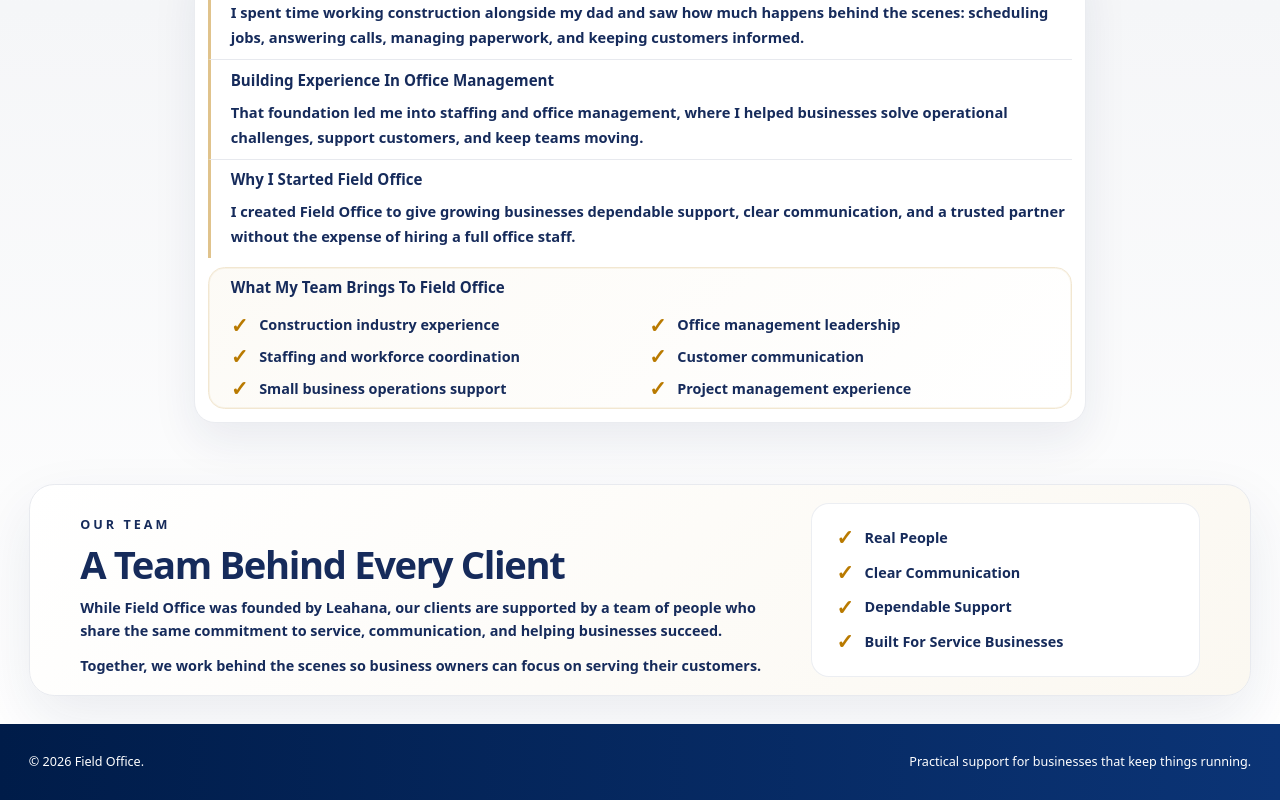
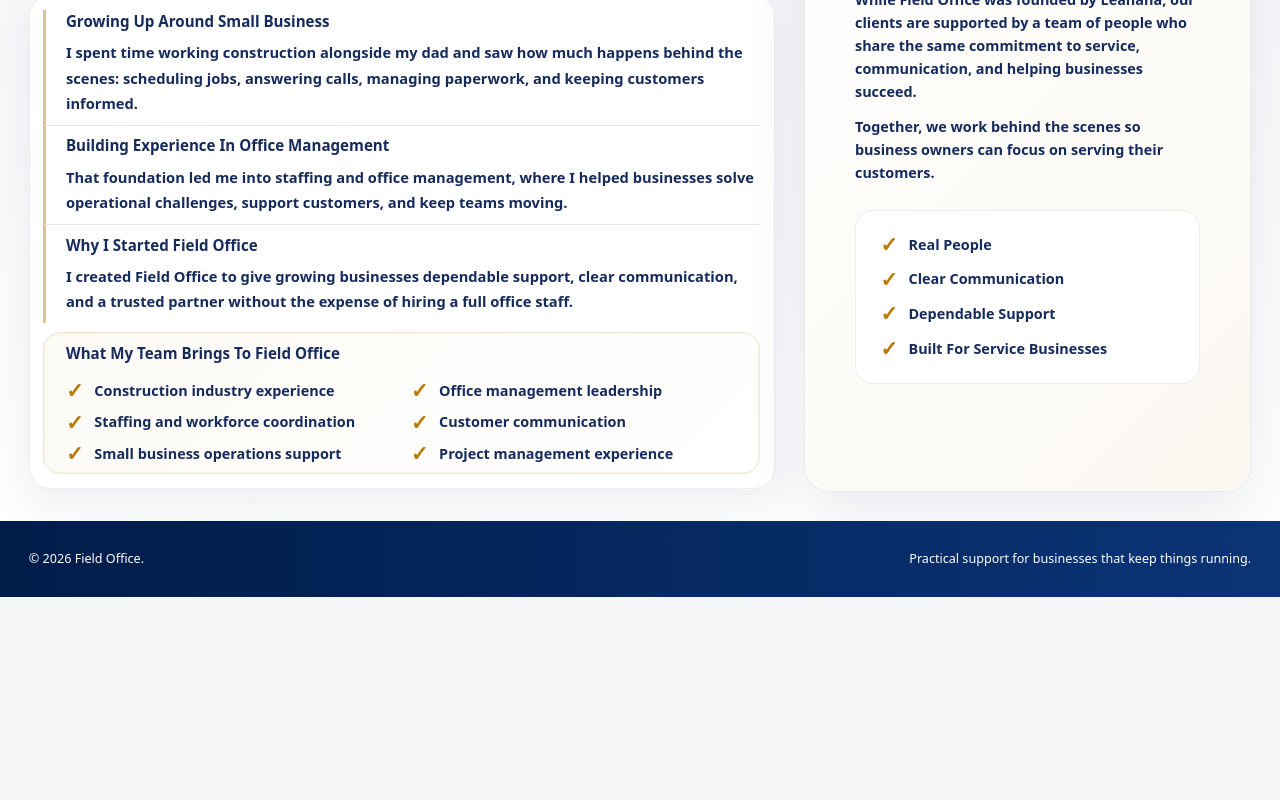
Before and after one commit to believeshe123-coder/Front-end-website, a Next.js app: page /about in a window 1280 px wide. Shown: the part 728-1528 px from the top of the page. After the commit the page ends 1325 px from the top, so only its background shows below. Built offline with nearby package versions, Linux system fonts and the light colour scheme.

Commit message:
Place founder section beside team section

```diff
--- a/app/about/page.jsx
+++ b/app/about/page.jsx
@@ -58,8 +58,9 @@ export default function AboutPage() {
         </div>
       </section>
 
-      <section className="about-section about-founder-section pt-0">
-        <div className="about-founder mx-auto max-w-7xl">
+      <section className="about-section about-people-section pt-0">
+        <div className="about-people-grid mx-auto max-w-7xl">
+          <div className="about-founder about-people-panel">
             <div className="about-founder-copy">
               <p className="eyebrow text-amber-700">Meet the founder</p>
               <h2>From construction sites to office management.</h2>
@@ -90,10 +91,8 @@ export default function AboutPage() {
               </div>
             </div>
           </div>
-      </section>
 
-      <section className="about-section pt-0">
-        <div className="about-team-cta mx-auto max-w-7xl">
+          <div className="about-team-cta about-people-panel">
             <div className="about-team-copy">
               <p className="eyebrow text-amber-700">Our team</p>
               <h2>A Team Behind Every Client</h2>
@@ -106,6 +105,7 @@ export default function AboutPage() {
               ))}
             </ul>
           </div>
+        </div>
       </section>
     </div>
   );
--- a/app/globals.css
+++ b/app/globals.css
@@ -931,6 +931,37 @@ body {
   line-height: 1.42;
 }
 
+
+.about-people-grid {
+  display: grid;
+  grid-template-columns: minmax(0, 1.25fr) minmax(20rem, 0.75fr);
+  gap: clamp(1.25rem, 3vw, 2rem);
+  align-items: stretch;
+}
+
+.about-people-panel {
+  min-width: 0;
+}
+
+.about-people-grid .about-founder,
+.about-people-grid .about-team-cta {
+  height: 100%;
+}
+
+.about-people-grid .about-founder-copy {
+  width: 100%;
+}
+
+.about-people-grid .about-team-cta {
+  grid-template-columns: 1fr;
+  align-content: start;
+  gap: clamp(1.2rem, 2.5vw, 1.75rem);
+}
+
+.about-people-grid .about-strengths ul {
+  grid-template-columns: repeat(2, minmax(0, 1fr));
+}
+
 .about-founder {
   display: grid;
   grid-template-columns: minmax(0, 1fr);
@@ -1069,6 +1100,7 @@ body {
 @media (max-width: 900px) {
   .about-mission,
   .about-founder,
+  .about-people-grid,
   .about-team-cta {
     grid-template-columns: 1fr;
   }
```
Lines whose indentation alone changed are shown as unchanged.
